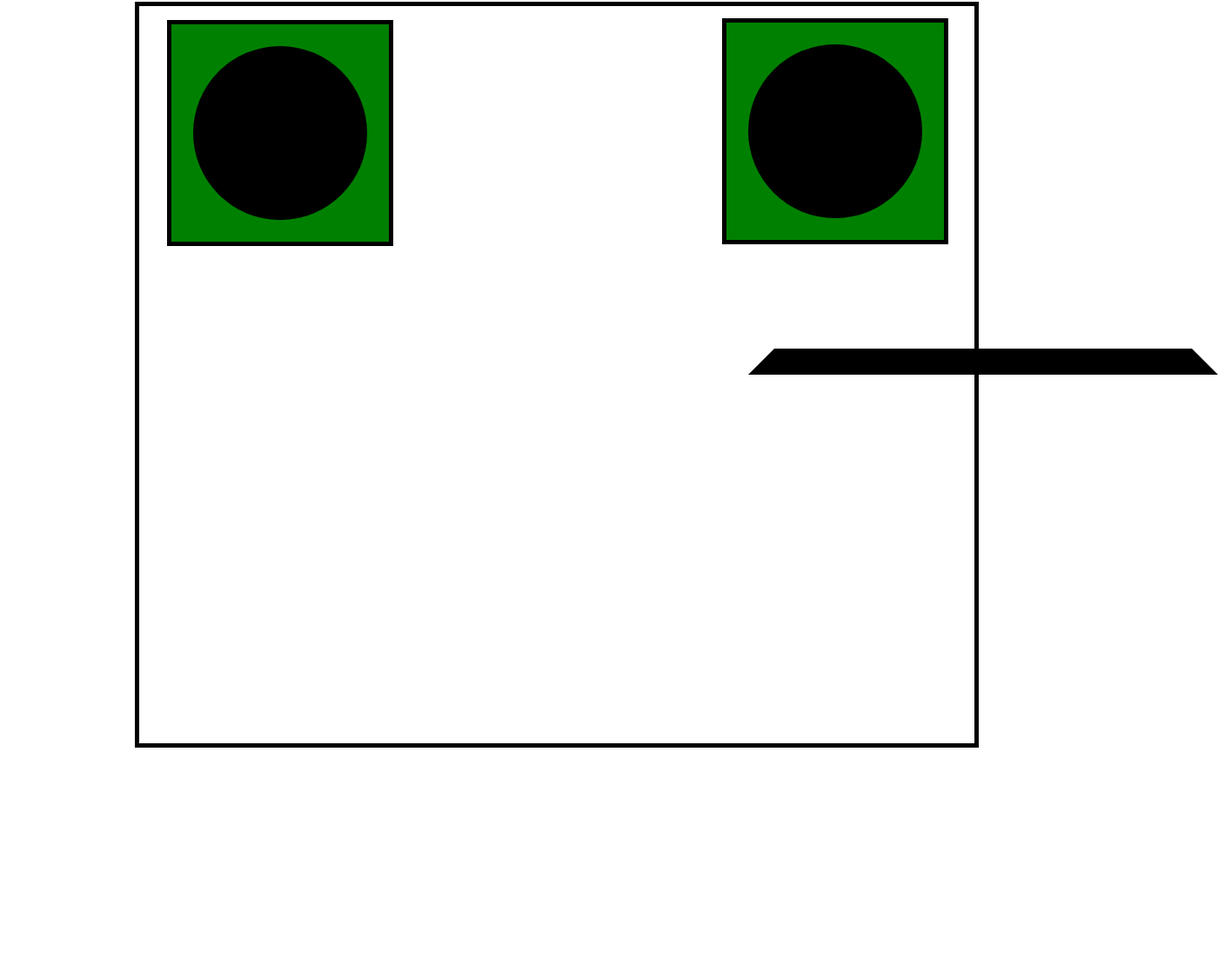
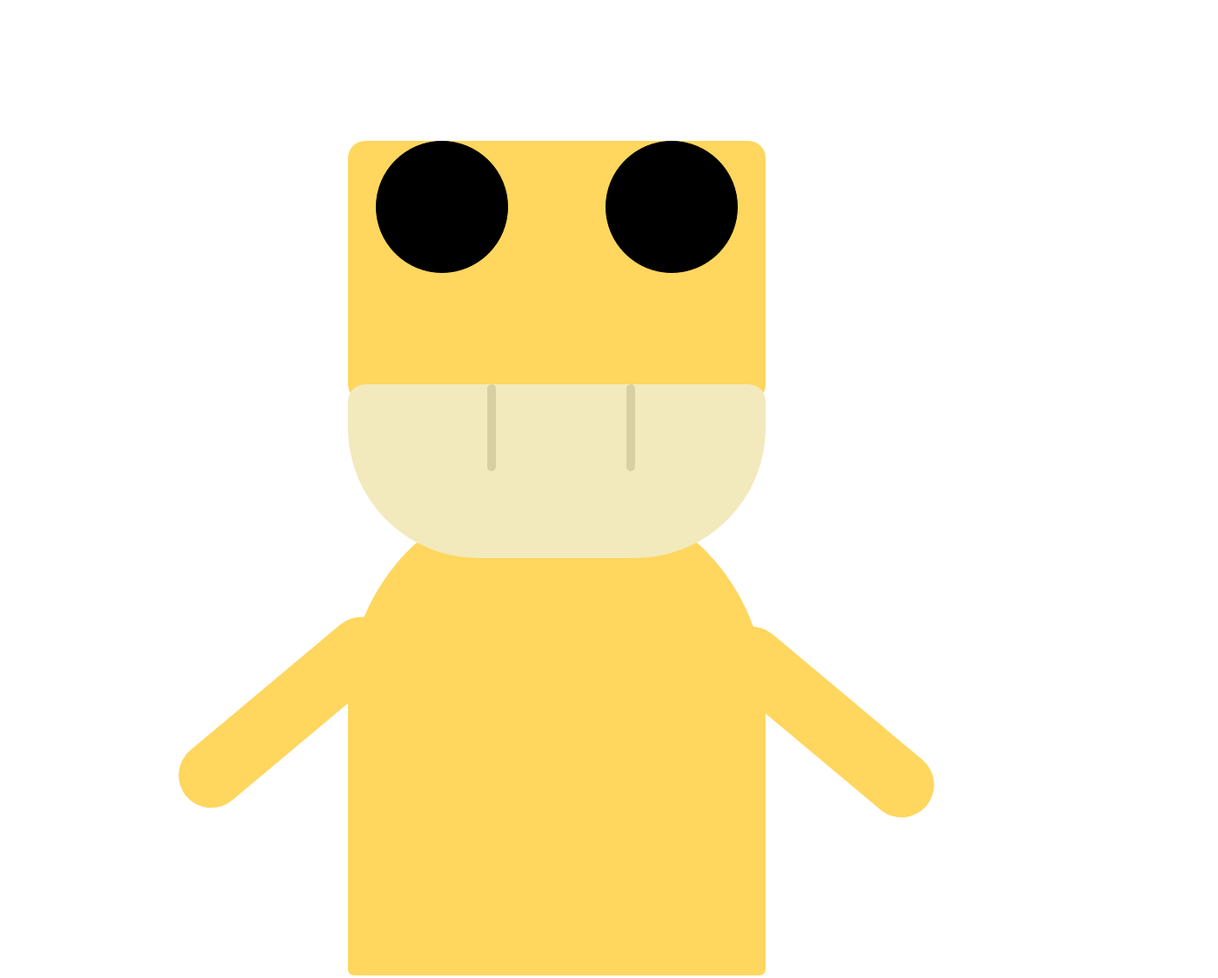
Before and after one commit to PanQuesito22/Monigote, a plain HTML site: page index.html in a window 1280 px wide. Shown: the part 6-1131 px from the top of the page at 87% size, 1400 px wide, since content can reach past the window. Before the commit the page ends 874 px from the top, so only its background shows below. Drawn offline with Linux system fonts and the light colour scheme.

Commit message:
Ahora si vaca mutante

```diff
--- a/index.css
+++ b/index.css
@@ -1,72 +1,138 @@
-body{
-  background-color: white;
+{
+  box-sizing: border-box;
+
+}
+.muneco {
+  position: relative;
+  margin: 0 auto;
+  height: 30em;
+  width: 30em;
+  top: 10em;
+}
+.pelo{
+
+}
+.pelillos{
+
+}
+.ojos {
+  position: absolute;
+  height: 300px;
+  left: 0;
+  right: 0;
+  margin: 0 auto;
+border-radius: 20px;
+  background-color: #ffd65e;
+
+}
+
+.ojo {
+  position: ;
+  width: 150px;
+  height: 150px;
+  background-color: black;
+  border: thin solid black;
+  border-radius: 50%;
+  top: -10em;
+
+}
+
+
+
+.ojo-lt {
+  position: absolute;
+  left: 2em;
+  top: 0;
+}
+.ojo-rt {
+  position: absolute;
+  right: 2em;
+  top: 0;
+}
+
+.pico{
+  position: absolute;
+  height: 200px;
+  left: 0;
+  right: 0;
+  margin: 0 auto;
+  bottom: 0em;
+  background-color: #f2eabc;
+  z-index: 4;
+  border-top-left-radius: 20px;
+  border-top-right-radius: 20px;
+  border-bottom-right-radius: 150px;
+  border-bottom-left-radius: 150px;
+
+  }
+
+  .puntopico {
+  position: relative;
+  width: 10px;
+  height: 100px;
+  background-color: #d8d0a2;
+  right: -10em;
+  border-radius: 20px;
+
+}
+.puntopico3 {
+position: relative;
+width: 10px;
+height: 100px;
+background-color: #d8d0a2;
+right: -10em;
+border-radius: 20px;
+
 }
 .cuerpo {
-
-  position: relative;
-
+  position: absolute;
   margin: 0 auto;
-  border: thick solid black;
-  height: 53em;
-  width: 60em;
-}
-.boca {
-  position: relative;
-  top: 0;
-  left: 0em;
-  right: 20em;
-  bottom: 0;
+  height: 35em;
   width: 30em;
-  height: 20em;
-  border: solid 30px;
-  border-color: transparent transparent black transparent;
+  top: 25em;
+  background-color: #ffd65e;
+  border-top-left-radius: 700px;
+  border-top-right-radius: 700px;
+  border-bottom-right-radius: 20px;
+  border-bottom-left-radius: 20px;
 }
 
-.ojosraniles {
+.bracitos{
   position: absolute;
-  width: 250px;
-  left: 2em;
-  top:1em;
-  right: 0;
-  height: 250px;
-  background-color: green;
-  border: thick solid black;
-
-
-}
-.dentrodelojo {
-  position: absolute;
-  top: 0;
+  height: 500px;
   left: 0;
   right: 0;
-  bottom: 0;
-  margin: auto;
-  width:200px;
-  height:200px;
+  margin: 0 auto;
+  background-color: ed;
+bottom:-50em;
+}
+
+.brazo-lt {
+  position: relative;
+  width: 300px;
+  height: 75px;
   background-color: black;
-  border-radius: 50%;
+  top: -40em;
+  left: -13.8em;
+  border-top-left-radius: 700px;
+  border-top-right-radius: 700px;
+  border-bottom-right-radius: 700px;
+  border-bottom-left-radius: 700px;
+  background-color: #ffd65e;
+    transform:rotate(-40deg);
 }
-.ojosranilesdere {
-  position: absolute;
-  width: 250px;
-  left: 38em;
-  top:-2em;
-  right: 0em;
-  height: 250px;
-  background-color: green;
-  border: thick solid black;
+.brazo-rt {
+  position: relative;
+  width: 300px;
+  height: 75px;
+  background-color: black;
+  top: -44em;
+  right:-25em;
+  border-top-left-radius: 700px;
+  border-top-right-radius: 700px;
+  border-bottom-right-radius: 700px;
+  border-bottom-left-radius: 700px;
+  background-color: #ffd65e;
 
-
+  transform:rotate(40deg);
 }
-.dentrodelojodere {
-  position: absolute;
-  top: 0;
-  left: 0;
-  right: 0;
-  bottom: 0;
-  margin: auto;
-  width:200px;
-  height:200px;
-  background-color: black;
-  border-radius: 50%;
-}
--- a/index.html
+++ b/index.html
@@ -1,34 +1,49 @@
 <!DOCTYPE html>
-<html lang="en" dir="ltr">
+<html>
   <head>
-    <meta charset="utf-8">
-    <title></title>
-    <link rel="stylesheet" href="index.css">
+    <meta charset="utf-8"/>
+    <title>Muneco</title>
+    <link rel="stylesheet" href="index.css" />
   </head>
   <body>
-    <div class="cuerpo">
-    <div class="ojos">
-    <div class="ojosraniles">
-    <div class="dentrodelojo">
-    <div class="ojosranilesdere">
-    <div class="dentrodelojodere">
-    <div class="boca">
-    <div class="nariz">
+
+    <div id="fondo">
+      <div class="muneco">
+        <div class="ojos">
+
+           <div class="ojo ojo-lt">
+            <div class="pupila"></div>
+           </div>
+           <div class="ojo ojo-rt">
+             <div class="pupila"></div>
+           </div>
 
 
-  </div>
-  </div>
-  </div>
-  </div>
-  </div>
-  </div>
-  </div>
-  </div>
+        </div>
 
+        <div class="boca">
+          <div class="bocareal">
+          </div>
 
+        </div>
+        <div class="pico">
+          <div class="puntopico">
+            <div class="puntopico3"> </div>
+          </div>
 
+        </div>
 
+        <div class="cuerpo">
+          <div class="pecho"></div>
+          <div class="bracitos">
+            <div class="brazo-lt"></div>
+            <div class="brazo-rt"></div>
+          </div>
+        </div>
 
+      </div> <!-- FIN MUÑECO -->
+
+    </div>
 
 
   </body>
```
